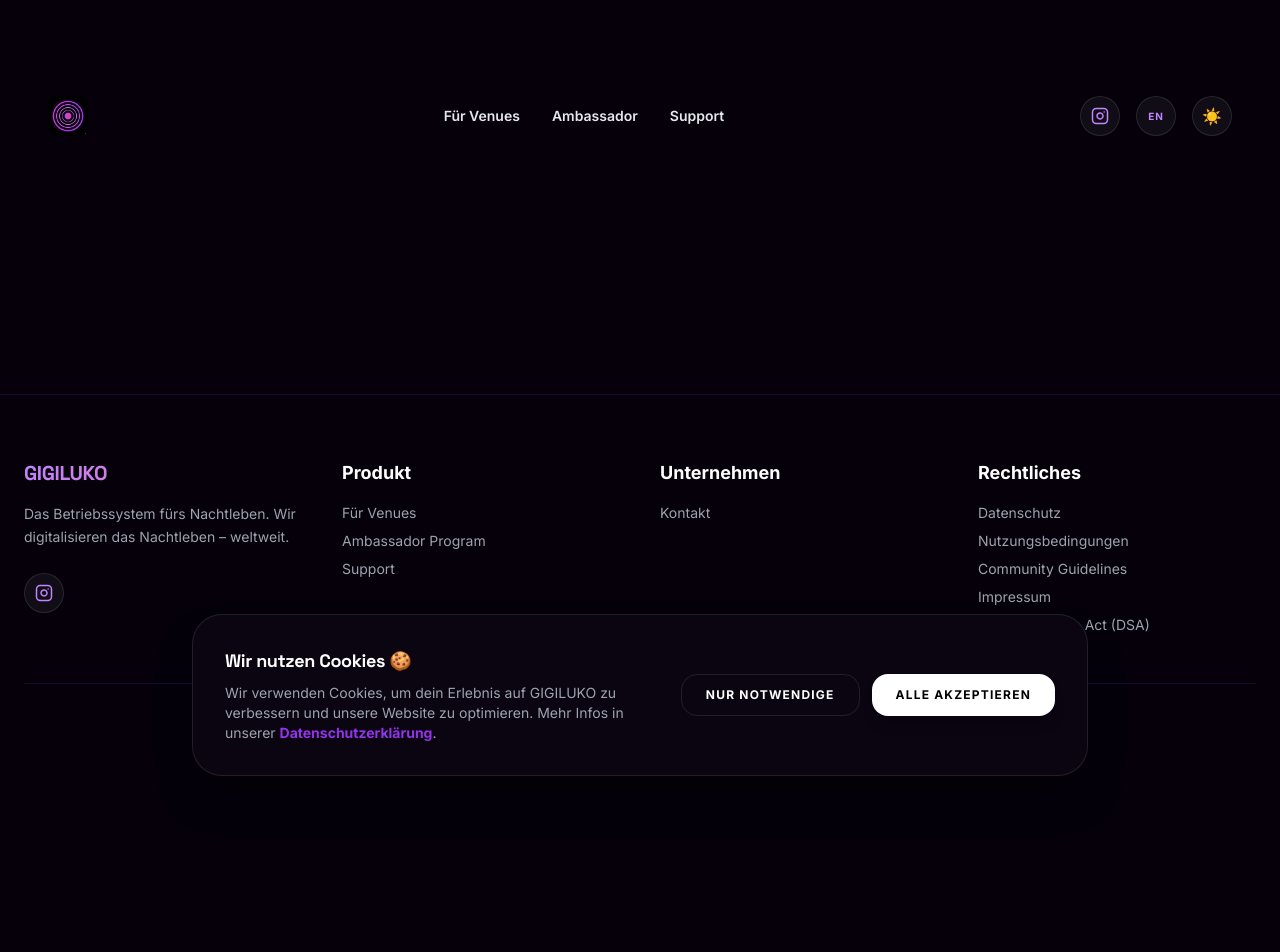
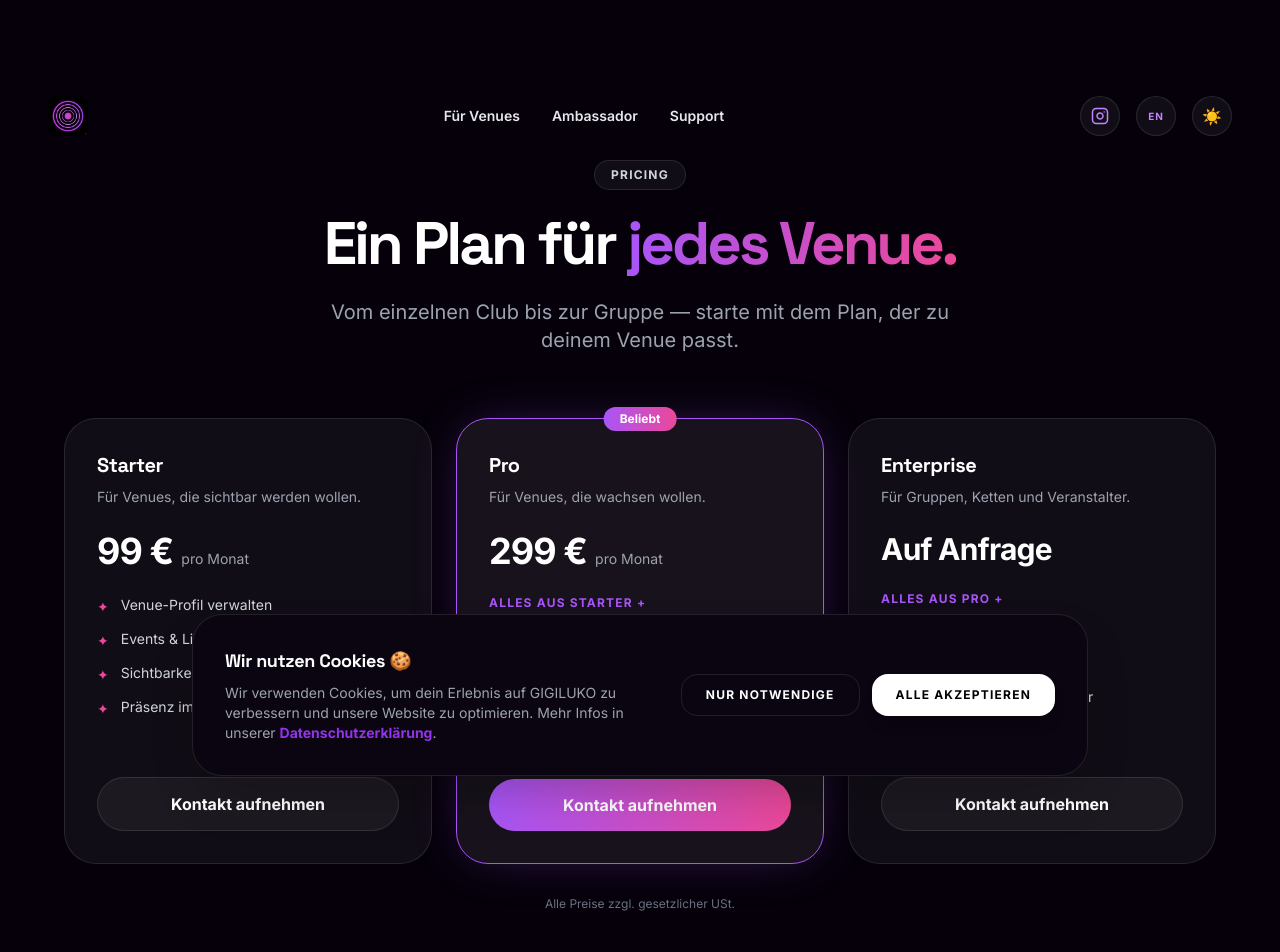
Before and after one commit to LuisCodingforfutur/gigilukoweb, a React (Vite) app: page /pricing in a window 1280 px wide. Shown: the top 952 px of the page. Before the commit the page ends 800 px from the top, so only its background shows below. Built offline with nearby package versions, Linux system fonts and the light colour scheme.

Commit message:
feat: /pricing page (Starter 99 / Pro 299 / Enterprise on request)

```diff
--- a/src/App.tsx
+++ b/src/App.tsx
@@ -12,6 +12,7 @@
 import CommunityGuidelinesDE from "./pages/CommunityGuidelinesDE";
 import DigitalServicesAct from "./pages/DigitalServicesAct";
 import Ambassador from "./pages/Ambassador";
+import Pricing from "./pages/Pricing";
 
 const App: React.FC = () => {
   return (
@@ -30,6 +31,7 @@
           <Route path="/community-guidelines-de" element={<CommunityGuidelinesDE />} />
           <Route path="/dsa" element={<DigitalServicesAct />} />
           <Route path="/ambassador" element={<Ambassador />} />
+          <Route path="/pricing" element={<Pricing />} />
         </Routes>
       </Layout>
     </Router>
--- a/src/components/Footer.tsx
+++ b/src/components/Footer.tsx
@@ -8,6 +8,7 @@
     product: "Produkt",
     venues: "Für Venues",
     ambassador: "Ambassador Program",
+    pricing: "Preise",
     support: "Support",
     company: "Unternehmen",
     contact: "Kontakt",
@@ -24,6 +25,7 @@
     product: "Product",
     venues: "For Venues",
     ambassador: "Ambassador Program",
+    pricing: "Pricing",
     support: "Support",
     company: "Company",
     contact: "Contact",
@@ -100,6 +102,7 @@
             <h4 className="text-lg font-bold mb-4">{t.product}</h4>
             <ul className="text-gray-600 dark:text-gray-400 space-y-2 text-sm">
               <li><button onClick={goToVenues} className={linkClass}>{t.venues}</button></li>
+              <li><Link to="/pricing" className={linkClass}>{t.pricing}</Link></li>
               <li><Link to="/ambassador" className={linkClass}>{t.ambassador}</Link></li>
               <li><Link to="/support" className={linkClass}>{t.support}</Link></li>
             </ul>
--- a/src/components/v3/B2BInfrastructure.tsx
+++ b/src/components/v3/B2BInfrastructure.tsx
@@ -13,6 +13,7 @@
       { icon: "📊", title: "Analytics & Insights", desc: "Sieh, wer kommt: Traffic, Demografie, was funktioniert. Entscheidungen mit Daten, nicht aus dem Bauch." },
     ],
     cta: "Als Venue dabei sein",
+    pricingLink: "Preise ansehen →",
     ctaNote: "Wir starten mit ausgewählten Launch-Partnern. Sichere dir deinen Platz.",
   },
   en: {
@@ -27,6 +28,7 @@
       { icon: "📊", title: "Analytics & Insights", desc: "See who shows up: traffic, demographics, what works. Decisions backed by data, not gut feeling." },
     ],
     cta: "Become a venue partner",
+    pricingLink: "View pricing →",
     ctaNote: "We're launching with select partners. Secure your spot.",
   },
 };
@@ -81,6 +83,7 @@
             {t.cta}
           </a>
           <p className="text-xs text-gray-500 dark:text-gray-500 mt-4">{t.ctaNote}</p>
+          <a href="/pricing" className="inline-block mt-3 text-sm font-semibold text-[#A855F7] hover:text-[#EC4899] transition-colors">{t.pricingLink}</a>
         </div>
       </div>
     </section>
--- /dev/null
+++ b/src/pages/Pricing.tsx
@@ -0,0 +1,194 @@
+import { useLanguage } from "../components/Layout";
+
+const content = {
+  de: {
+    badge: "PRICING",
+    title1: "Ein Plan für",
+    title2: "jedes Venue.",
+    subtitle: "Vom einzelnen Club bis zur Gruppe — starte mit dem Plan, der zu deinem Venue passt.",
+    monthly: "pro Monat",
+    vat: "Alle Preise zzgl. gesetzlicher USt.",
+    popular: "Beliebt",
+    onRequest: "Auf Anfrage",
+    cta: "Kontakt aufnehmen",
+    everythingIn: "Alles aus",
+    tiers: [
+      {
+        name: "Starter",
+        price: "99 €",
+        desc: "Für Venues, die sichtbar werden wollen.",
+        features: [
+          "Venue-Profil verwalten",
+          "Events & Live-Updates posten",
+          "Sichtbarkeit auf der Live-Map",
+          "Präsenz im Community-Feed",
+        ],
+      },
+      {
+        name: "Pro",
+        price: "299 €",
+        desc: "Für Venues, die wachsen wollen.",
+        highlight: true,
+        plus: "Starter",
+        features: [
+          "Gezielte Push-Kampagnen",
+          "Analytics & Insights Dashboard",
+          "Boost-Platzierungen",
+          "Priorisierter Support",
+        ],
+      },
+      {
+        name: "Enterprise",
+        price: null,
+        desc: "Für Gruppen, Ketten und Veranstalter.",
+        plus: "Pro",
+        features: [
+          "Multi-Venue-Verwaltung",
+          "API- & Datenzugang",
+          "Dedizierter Ansprechpartner",
+          "Individuelle Verträge & SLA",
+        ],
+      },
+    ],
+  },
+  en: {
+    badge: "PRICING",
+    title1: "A plan for",
+    title2: "every venue.",
+    subtitle: "From a single club to a group — start with the plan that fits your venue.",
+    monthly: "per month",
+    vat: "All prices exclude statutory VAT.",
+    popular: "Popular",
+    onRequest: "On request",
+    cta: "Contact us",
+    everythingIn: "Everything in",
+    tiers: [
+      {
+        name: "Starter",
+        price: "€99",
+        desc: "For venues that want to be seen.",
+        features: [
+          "Manage your venue profile",
+          "Post events & live updates",
+          "Visibility on the live map",
+          "Presence in the community feed",
+        ],
+      },
+      {
+        name: "Pro",
+        price: "€299",
+        desc: "For venues that want to grow.",
+        highlight: true,
+        plus: "Starter",
+        features: [
+          "Targeted push campaigns",
+          "Analytics & insights dashboard",
+          "Boost placements",
+          "Priority support",
+        ],
+      },
+      {
+        name: "Enterprise",
+        price: null,
+        desc: "For groups, chains and promoters.",
+        plus: "Pro",
+        features: [
+          "Multi-venue management",
+          "API & data access",
+          "Dedicated account manager",
+          "Custom contracts & SLA",
+        ],
+      },
+    ],
+  },
+};
+
+const Pricing = () => {
+  const { lang } = useLanguage();
+  const t = content[lang];
+
+  return (
+    <main className="bg-white dark:bg-[#05000a] text-black dark:text-white min-h-screen transition-colors duration-500 pt-32 md:pt-40 pb-24 px-6">
+      <div className="max-w-6xl mx-auto">
+
+        <section className="text-center mb-16">
+          <span className="inline-block py-1.5 px-4 rounded-full bg-black/5 dark:bg-white/5 border border-black/10 dark:border-white/10 text-xs font-bold uppercase tracking-widest text-gray-600 dark:text-gray-300 mb-6">
+            {t.badge}
+          </span>
+          <h1 className="text-4xl md:text-6xl font-extrabold tracking-tighter leading-[1.1] mb-6">
+            {t.title1}{" "}
+            <span className="text-transparent bg-clip-text bg-gradient-to-r from-[#A855F7] to-[#EC4899]">
+              {t.title2}
+            </span>
+          </h1>
+          <p className="text-lg md:text-xl text-gray-600 dark:text-gray-400 font-light max-w-2xl mx-auto leading-relaxed">
+            {t.subtitle}
+          </p>
+        </section>
+
+        <section className="grid md:grid-cols-3 gap-6 mb-8 items-stretch">
+          {t.tiers.map((tier) => (
+            <div
+              key={tier.name}
+              className={`relative flex flex-col p-8 rounded-[2rem] border transition-all ${
+                tier.highlight
+                  ? "bg-black/[0.03] dark:bg-white/[0.07] border-[#A855F7] shadow-[0_0_50px_-12px_rgba(168,85,247,0.35)]"
+                  : "bg-black/[0.03] dark:bg-white/5 border-black/10 dark:border-white/10 hover:border-[#EC4899]/40"
+              }`}
+            >
+              {tier.highlight && (
+                <span className="absolute -top-3 left-1/2 -translate-x-1/2 px-4 py-1 rounded-full text-xs font-bold text-white bg-gradient-to-r from-[#A855F7] to-[#EC4899]">
+                  {t.popular}
+                </span>
+              )}
+
+              <h3 className="text-xl font-bold mb-2">{tier.name}</h3>
+              <p className="text-sm text-gray-600 dark:text-gray-400 mb-6">{tier.desc}</p>
+
+              <div className="mb-6">
+                {tier.price ? (
+                  <>
+                    <span className="text-4xl font-black tracking-tight">{tier.price}</span>
+                    <span className="text-sm text-gray-500 dark:text-gray-400 ml-2">{t.monthly}</span>
+                  </>
+                ) : (
+                  <span className="text-3xl font-black tracking-tight">{t.onRequest}</span>
+                )}
+              </div>
+
+              <ul className="space-y-3 mb-8 flex-grow">
+                {tier.plus && (
+                  <li className="text-xs font-bold uppercase tracking-widest text-[#A855F7]">
+                    {t.everythingIn} {tier.plus} +
+                  </li>
+                )}
+                {tier.features.map((f, i) => (
+                  <li key={i} className="flex items-start gap-3 text-sm text-gray-700 dark:text-gray-300">
+                    <span className="text-[#EC4899] mt-0.5">✦</span>
+                    <span>{f}</span>
+                  </li>
+                ))}
+              </ul>
+
+              <a
+                href={`mailto:support@gigiluko.com?subject=GIGILUKO ${tier.name} – Anfrage`}
+                className={`block text-center py-3.5 rounded-full font-bold transition-all ${
+                  tier.highlight
+                    ? "text-white bg-gradient-to-r from-[#A855F7] to-[#EC4899] hover:shadow-[0_0_30px_rgba(168,85,247,0.4)] hover:scale-[1.02]"
+                    : "bg-black/5 dark:bg-white/5 border border-black/10 dark:border-white/10 hover:border-[#EC4899]/50"
+                }`}
+              >
+                {t.cta}
+              </a>
+            </div>
+          ))}
+        </section>
+
+        <p className="text-center text-xs text-gray-500 dark:text-gray-500">{t.vat}</p>
+
+      </div>
+    </main>
+  );
+};
+
+export default Pricing;
```
